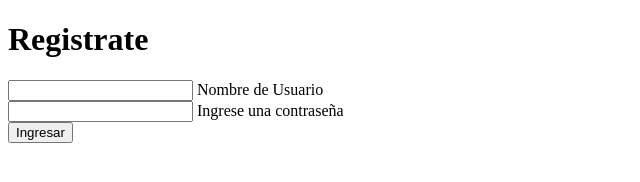
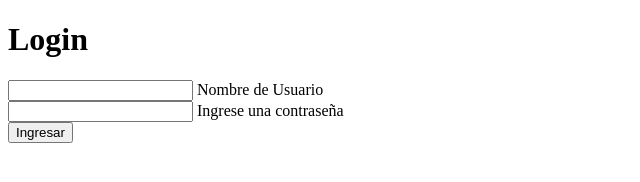
Before and after one commit to OlguinLautaro/SaveYouApp, a React app: page pantallas/login.html in a window 1280 px wide. Shown: the whole page, without its empty margins (0-640 px from the left). Built offline with nearby package versions, Linux system fonts and the light colour scheme.

Commit message:
Cambiando un nombre

```diff
--- a/pantallas/login.html
+++ b/pantallas/login.html
@@ -9,7 +9,7 @@
 </head>
 <body>
 
-<h1>Registrate</h1>
+<h1>Login</h1>
 <form method="post">
 <input type="text">
 <label>Nombre de Usuario</label><br>
```
